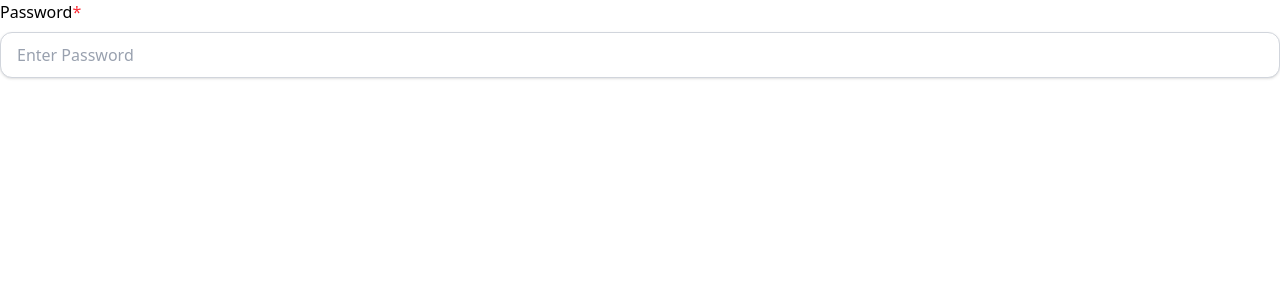
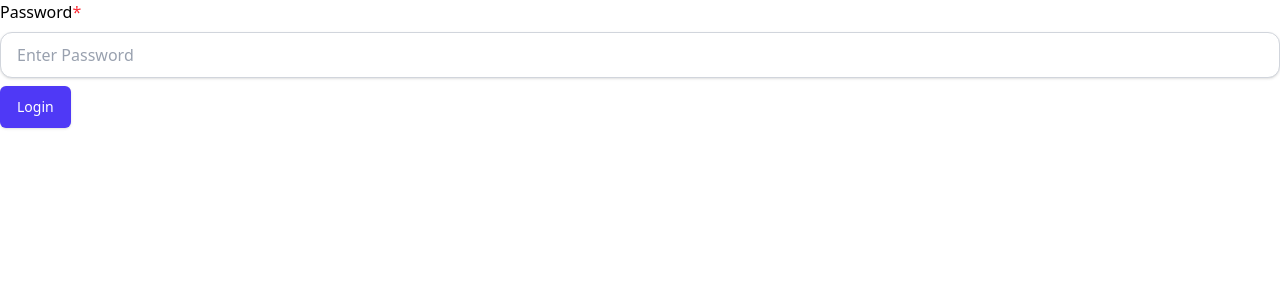
Before and after one commit to codemonk61/post-app, a React (Vite) app: page /login in a window 1280 px wide. Shown: the top 300 px of the page. Built offline with nearby package versions, Linux system fonts and the light colour scheme.

Commit message:
Button component added

```diff
--- /dev/null
+++ b/src/components/Button/Button.tsx
@@ -0,0 +1,21 @@
+import type { ButtonPropsType } from "./types";
+
+const Button: React.FC<ButtonPropsType> = ({ onClick, cta = "submit" }) => {
+  return (
+    <div>
+      <button
+        className="mt-2 inline-flex items-center gap-2 rounded-md border border-transparent bg-indigo-600 px-4 py-2.5
+         text-sm font-medium text-white shadow-sm
+         hover:bg-indigo-700 active:bg-indigo-800
+         focus:outline-none focus:ring-2 focus:ring-indigo-500 focus:ring-offset-2
+         disabled:opacity-60 cursor-pointer
+         dark:focus:ring-offset-gray-900"
+        onClick={onClick}
+      >
+        {cta}
+      </button>
+    </div>
+  );
+};
+
+export default Button;
--- /dev/null
+++ b/src/components/Button/types.d.ts
@@ -0,0 +1,4 @@
+  export type ButtonPropsType = {
+    onClick : ()=> void,
+    cta : string
+ }
--- a/src/pages/Login.tsx
+++ b/src/pages/Login.tsx
@@ -1,3 +1,4 @@
+import Button from "../components/Button/Button"
 import Input from "../components/Input/Input"
 import React from "react"
 
@@ -10,6 +11,10 @@ const Login = () => {
       setPassword(inputValue)
     }
 
+    const handleLogin = () => {
+      console.log('login clicked')
+    }
+
   return (
     <div>
         <Input
@@ -19,6 +24,10 @@ const Login = () => {
          title={"Password"}
          required={true}
         />
+        <Button
+        onClick={handleLogin}
+        cta = {'Login'}
+        />
     </div>
   )
 }
```
